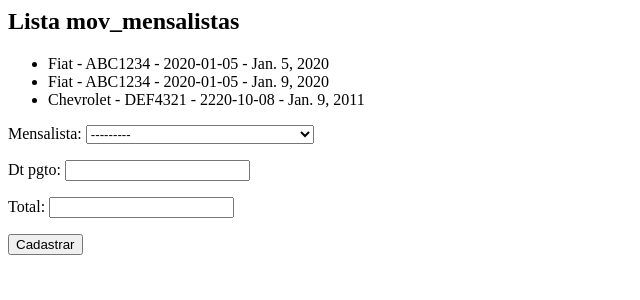
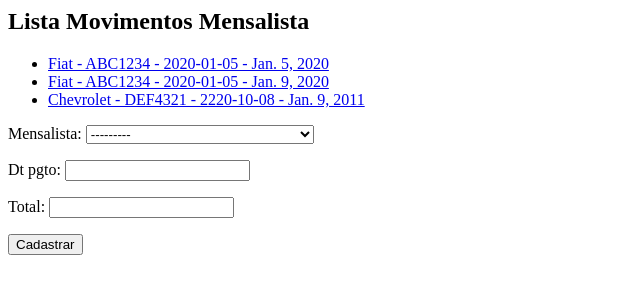
Before and after one commit to israelwerther/projetofinal, a Django app: page /core/mov-mensal/ in a window 1280 px wide. Shown: the top 300 px of the page, without its empty margins (0-640 px from the left). Run offline with Django 3.2, Linux system fonts and the light colour scheme; data comes from the database, SQL or seed files in the repository; both versions use the stored data as it was after the commit.

Commit message:
Aula 186 concluida

```diff
--- a/core/templates/core/lista_movmensalistas.html
+++ b/core/templates/core/lista_movmensalistas.html
@@ -1,9 +1,13 @@
-<h2>Lista mov_mensalistas</h2>
+<h2>Lista Movimentos Mensalista</h2>
 
 
 <ul>
     {% for mov in mov_mensalistas %}
-        <li> {{ mov.mensalista }} - {{ mov.dt_pgto }} </li>
+    <li>
+        <a href="{% url 'core_movmensalista_update' mov.id %}">
+            {{ mov.mensalista }} - {{ mov.dt_pgto }}
+        </a>
+    </li>
     {% endfor %}
 </ul>
 
--- a/core/urls.py
+++ b/core/urls.py
@@ -14,7 +14,8 @@ from .views import (
     pessoa_update,
     veiculo_update,
     movrotativos_update,
-    mensalista_update
+    mensalista_update,
+    movmensalista_update
 )
 
 urlpatterns = [
@@ -39,4 +40,6 @@ urlpatterns = [
 
     path('mov-mensal/', lista_movmensalista, name='core_lista_movmensalista'),
     path('mov-mensal-novo/', movmensalista_novo, name='core_movmensalista_novo'),
+    path('mov-mensal-update/<int:id>', movmensalista_update,
+        name='core_movmensalista_update'),
 ]
--- a/core/views.py
+++ b/core/views.py
@@ -135,10 +135,23 @@ def lista_movmensalista(request):
     return render(
         request, 'core/lista_movmensalistas.html', data )
 
-
 def movmensalista_novo(request):
     form = MovMensalistaForm(request.POST or None)
     if form.is_valid():
         form.save()
     return redirect('core_lista_movmensalista')
+
+def movmensalista_update(request, id):
+    data = {}
+    mov_mensalista = MovMensalista.objects.get(id=id)
+    form = MovMensalistaForm(request.POST or None, instance=mov_mensalista)
+    data['mov_mensalista'] = mov_mensalista
+    data['form'] = form
+
+    if request.method == 'POST':
+        if form.is_valid():
+            form.save()
+            return redirect('core_lista_movmensalista')
+    else:
+        return render(request, 'core/update_movmensalista.html', data)
     #---------------------------------------------------------------------------------
```
Also changed, not shown: core/templates/core/update_movmensalista.html (added, +10 -0 lines), db.sqlite3.
